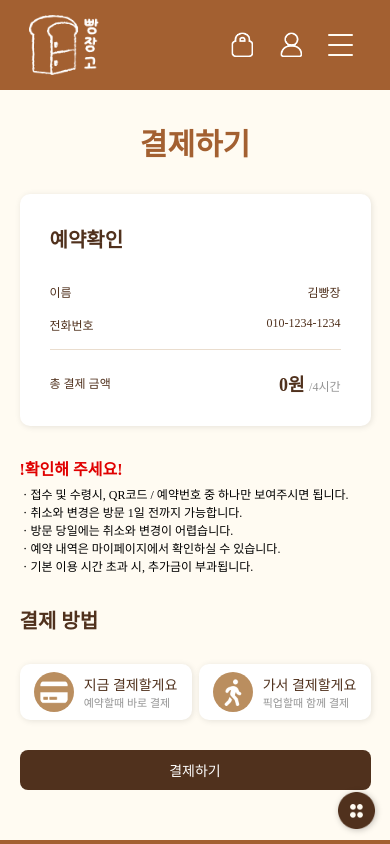
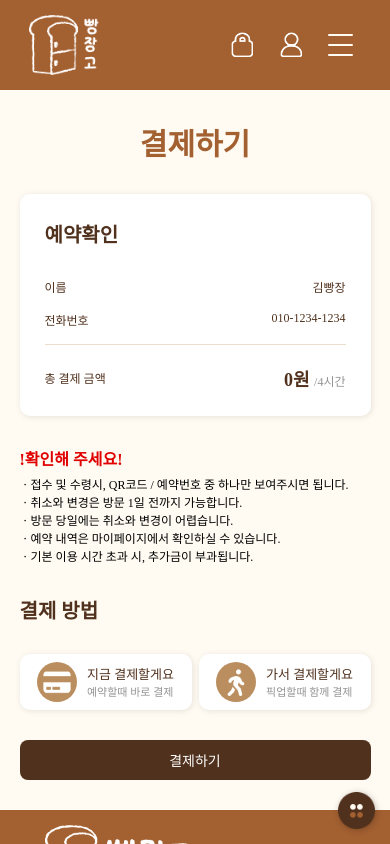
Before and after one commit to JIN44638/bbangjanggo, a Vue app: page /payment in a window 390 px wide. Shown: the top 844 px of the page. Built offline with nearby package versions, Linux system fonts and the light colour scheme; a web font is replaced by a local one.

Commit message:
반응형 세부사항 수정

```diff
--- a/src/views/Complete.vue
+++ b/src/views/Complete.vue
@@ -157,8 +157,17 @@ p {
       width: 100%;
     }
   }
-  @media (max-width: 390px) {
+  @media (max-width: 490px) {
+    .reserved_options_list {
+      display: block;
+    }
+  }
+  @media (max-width: 430px) {
+    & {
+      padding: 0 0 30px;
+    }
     .complete_title {
+      padding: 30px 0 0;
       h1 {
         font-size: 30px !important;
       }
@@ -174,7 +183,9 @@ p {
     p {
       font-size: $mobile-notice-font;
     }
-
+    .reserve_complete {
+      padding: 25px;
+    }
     .reserved_options_list {
       display: block;
       .reserved_option {
--- a/src/views/Payment.vue
+++ b/src/views/Payment.vue
@@ -245,7 +245,12 @@ p {
       }
     }
   }
-  @media (max-width: 390px) {
+  @media (max-width: 490px) {
+    .reserved_options_list {
+      display: block;
+    }
+  }
+  @media (max-width: 430px) {
     h1 {
       font-size: 30px;
       padding: 30px 0;
@@ -256,7 +261,12 @@ p {
     p {
       font-size: $mobile-notice-font;
     }
-
+    & {
+      padding: 0 0 30px;
+    }
+    .reserve_confirm {
+      padding: 25px;
+    }
     .reserve_notice {
       h3 {
         font-size: $desc-text-font;
@@ -267,7 +277,6 @@ p {
       }
     }
     .reserved_options_list {
-      display: block;
       .reserved_option {
         h3 {
           font-size: $notice-text-font !important;
@@ -287,7 +296,7 @@ p {
     .pay_offline {
       gap: 10px !important;
       p {
-        font-size: $notice-text-font !important;
+        font-size: 13px !important;
         font-weight: 500 !important;
         &:last-child {
           font-size: 11px !important;
--- a/src/views/Reservation.vue
+++ b/src/views/Reservation.vue
@@ -627,7 +627,10 @@ p {
       }
     }
   }
-  @media (max-width: 390px) {
+  @media (max-width: 430px) {
+    & {
+      padding: 0 0 30px !important;
+    }
     h1 {
       font-size: 30px;
       padding: 30px 0;
@@ -643,6 +646,10 @@ p {
         font-size: $notice-text-font;
         font-weight: 500;
       }
+    }
+    .delivery,
+    .in_person {
+      padding: 25px;
     }
     .store {
       font-size: $notice-text-font !important;
@@ -670,6 +677,9 @@ p {
       .option {
         padding: 8px 12px !important;
       }
+    }
+    .reserve_btn {
+      margin-top: 30px;
     }
   }
 }
```
